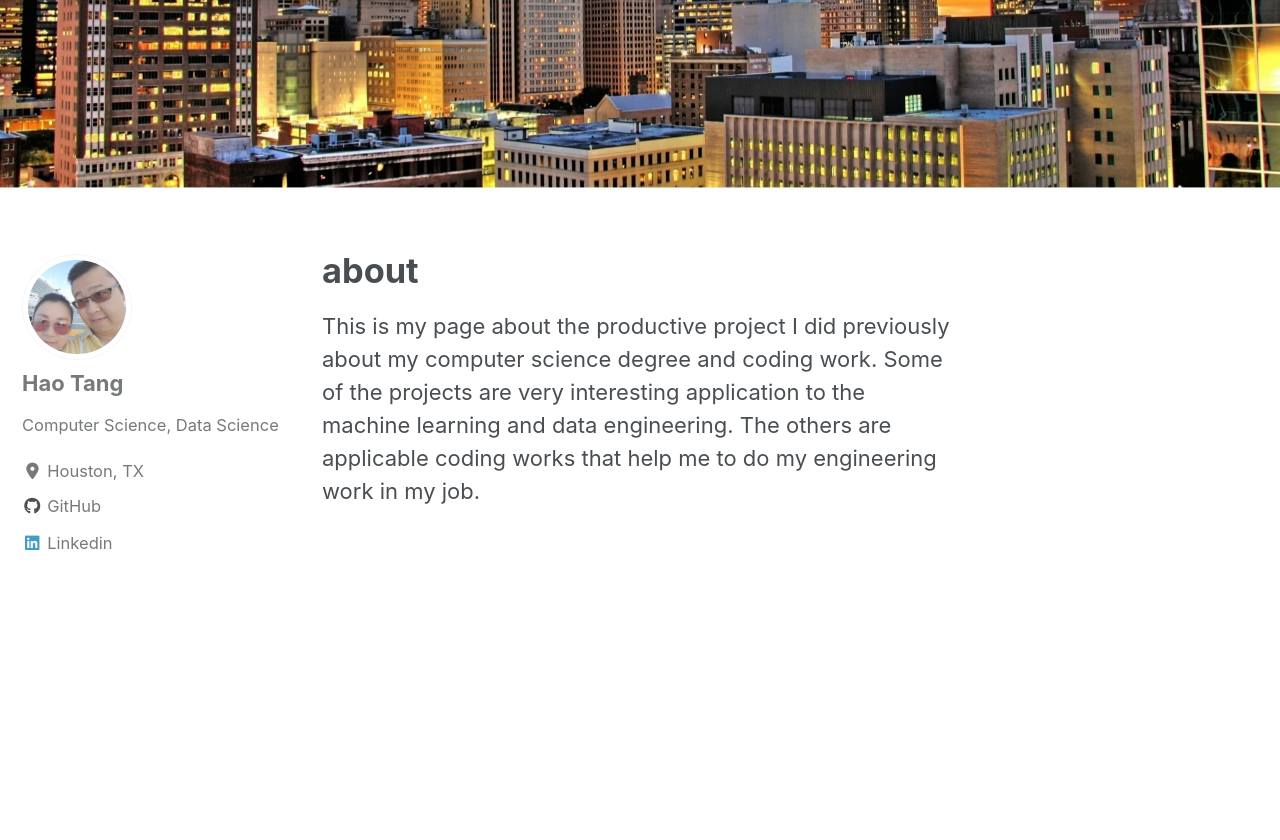
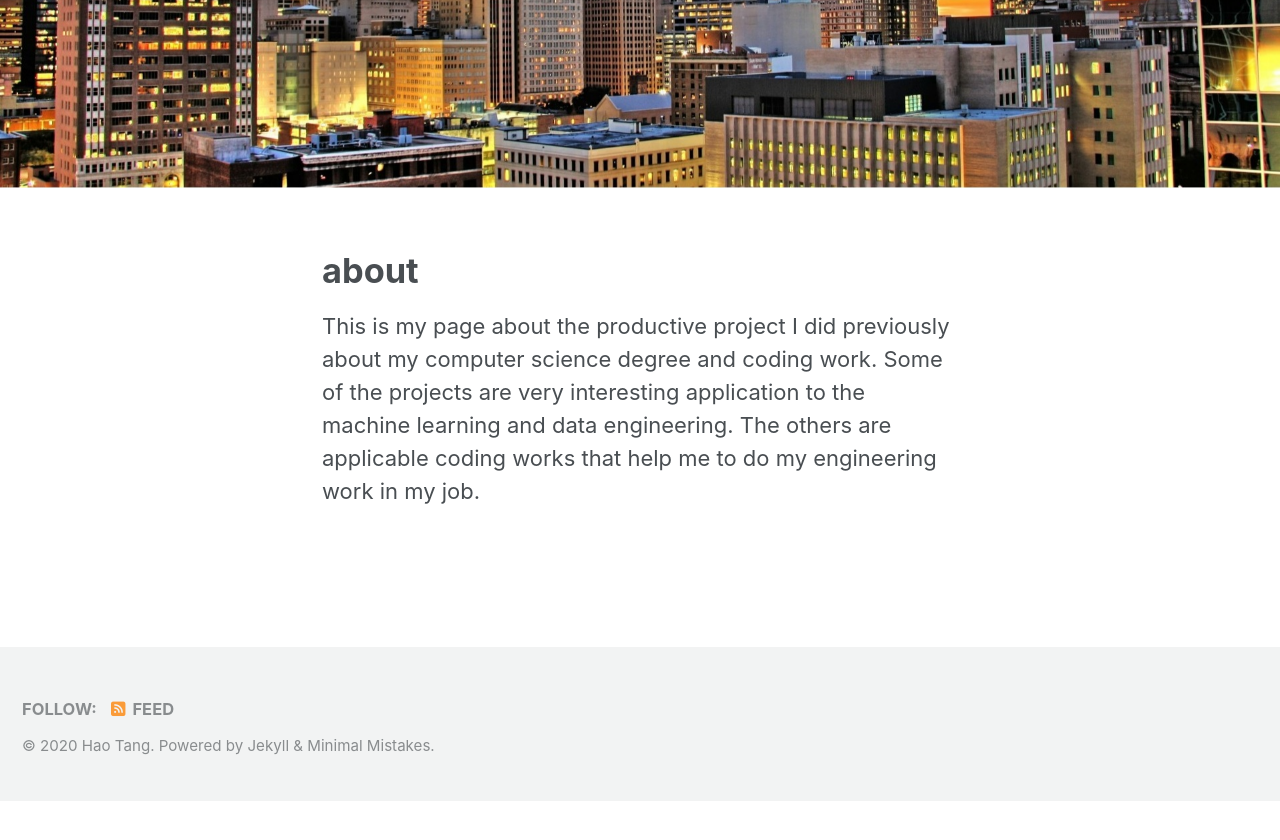
Before and after one commit to tanghao205/tanghao205.github.io, a Jekyll site: the page built from _pages/about.md, in a window 1280 px wide and 900 px high, scrolled down 369 px. Shown: the top 840 px of the window. Built offline with Jekyll 4.4.1, drawn with Linux system fonts in a browser that asks for light colours; cached includes are drawn as plain includes; nearby versions of some CDN libraries; after the commit the page ends 1170 px from its top, so only the background shows below that; part of the change alters nothing that is shown.

```diff
--- a/_config.yml
+++ b/_config.yml
@@ -300,7 +300,7 @@ defaults:
 #_pages
   - scope:
       path: ""
-      type: pages
+      type: archive
     values:
       layout: single
       author_profile: true
```
